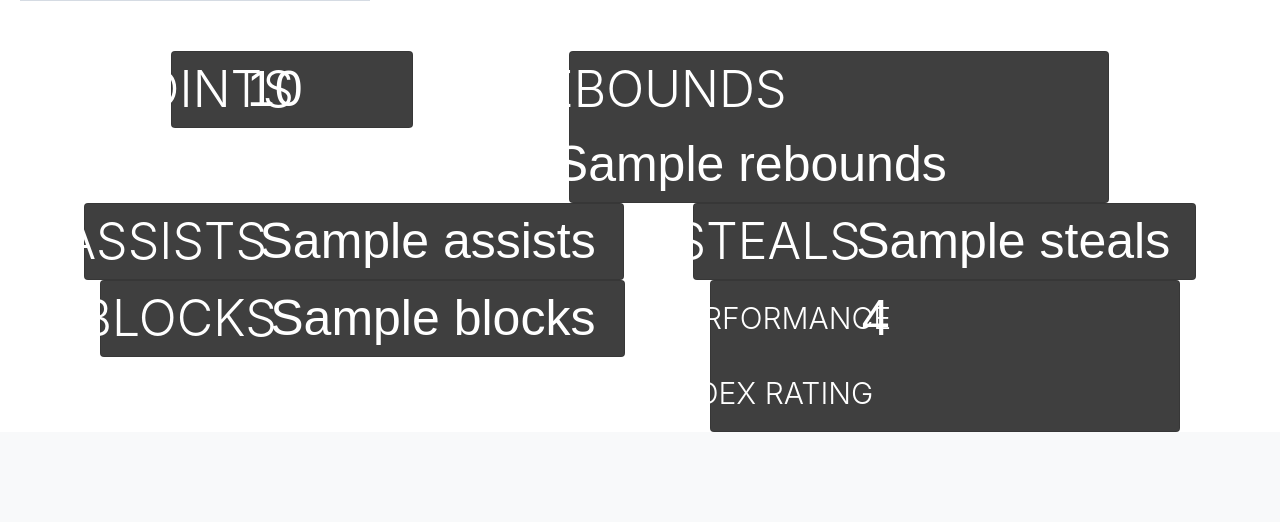
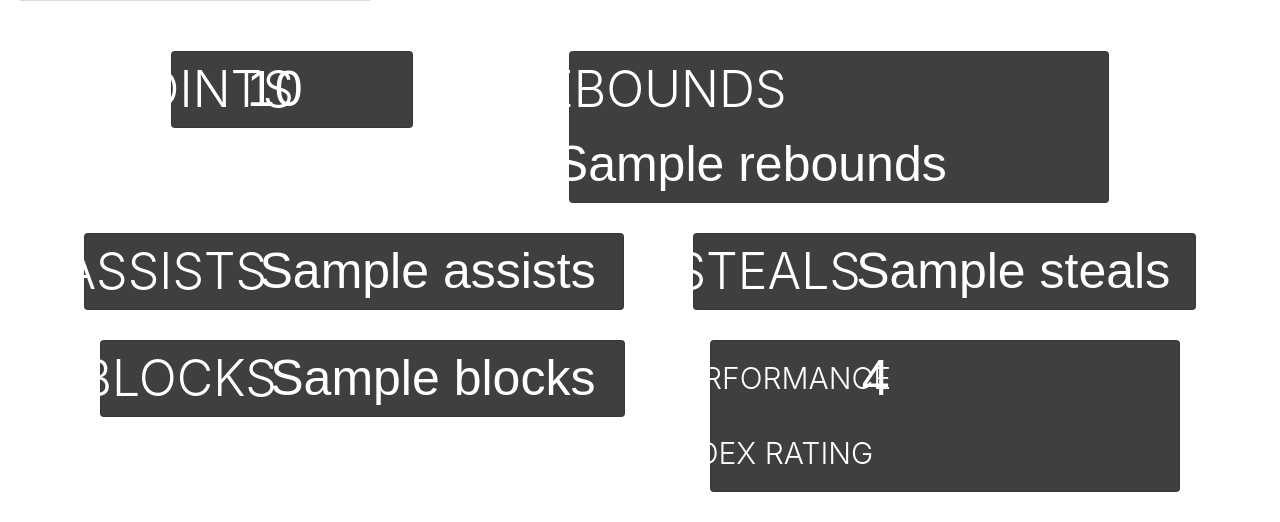
Before and after one commit to dBaliukynas/python-programming, a Python web app: template Assignment 4/app/templates/player.html in a window 1280 px wide. Shown: the part 382-904 px from the top of the page. Before the commit the page ends 814 px from the top, so only its background shows below. Run offline with Jinja, Linux system fonts and the light colour scheme; the template is opened without the code that fills it: most values are stand-ins (such as "Sample title", 1, 10 or a date in 2020); grey boxes marked "Sample" are stand-in pictures; form fields are guessed from the names that the template uses; some libraries are stand-ins or nearby versions; some web fonts are replaced.

Commit message:
Update styling

```diff
--- a/Assignment 4/app/static/css/app.css
+++ b/Assignment 4/app/static/css/app.css
@@ -83,3 +83,7 @@ a.dropdown-item.header-dropdown-item:active {
 .header-search-field {
   max-width: 500px;
 }
+
+.stats-card {
+  margin-bottom: 30px;
+}
--- a/Assignment 4/app/templates/player.html
+++ b/Assignment 4/app/templates/player.html
@@ -228,7 +228,7 @@ with context %}
         flex-wrap: wrap;
       "
     >
-      <div>
+      <div class="stats-card">
         {{stats_card_component(stats_name='Points', stats_value=player.points,
         form=form.points_field(class="form-control stats-input",
         form="player-form")if request.path == '/player/' ~ player.id ~ '/edit'
@@ -249,7 +249,7 @@ with context %}
 
         {%endif%}
       </div>
-      <div>
+      <div class="stats-card">
         {{stats_card_component(stats_name='Rebounds',
         stats_value=player.rebounds,
         form=form.rebounds_field(class="form-control stats-input",
@@ -271,7 +271,7 @@ with context %}
 
         {%endif%}
       </div>
-      <div>
+      <div class="stats-card">
         {{stats_card_component(stats_name='Assists', stats_value=player.assists,
         form=form.assists_field(class="form-control stats-input",
         form="player-form")if request.path == '/player/' ~ player.id ~ '/edit'
@@ -293,7 +293,7 @@ with context %}
 
         {%endif%}
       </div>
-      <div>
+      <div class="stats-card">
         {{stats_card_component(stats_name='Steals', stats_value=player.steals,
         form=form.steals_field(class="form-control stats-input",
         form="player-form")if request.path == '/player/' ~ player.id ~ '/edit'
@@ -316,7 +316,7 @@ with context %}
 
         {%endif%}
       </div>
-      <div>
+      <div class="stats-card">
         {{stats_card_component(stats_name='Blocks', stats_value=player.blocks,
         form=form.blocks_field(class="form-control stats-input",
         form="player-form")if request.path == '/player/' ~ player.id ~ '/edit'
@@ -338,7 +338,7 @@ with context %}
 
         {%endif%}
       </div>
-      <div>
+      <div class="stats-card">
         {{stats_card_component(stats_name='Performance Index Rating',
         stats_value=player.performance_index_rating, font_size='30px;',
         line_height='75px;',
```
